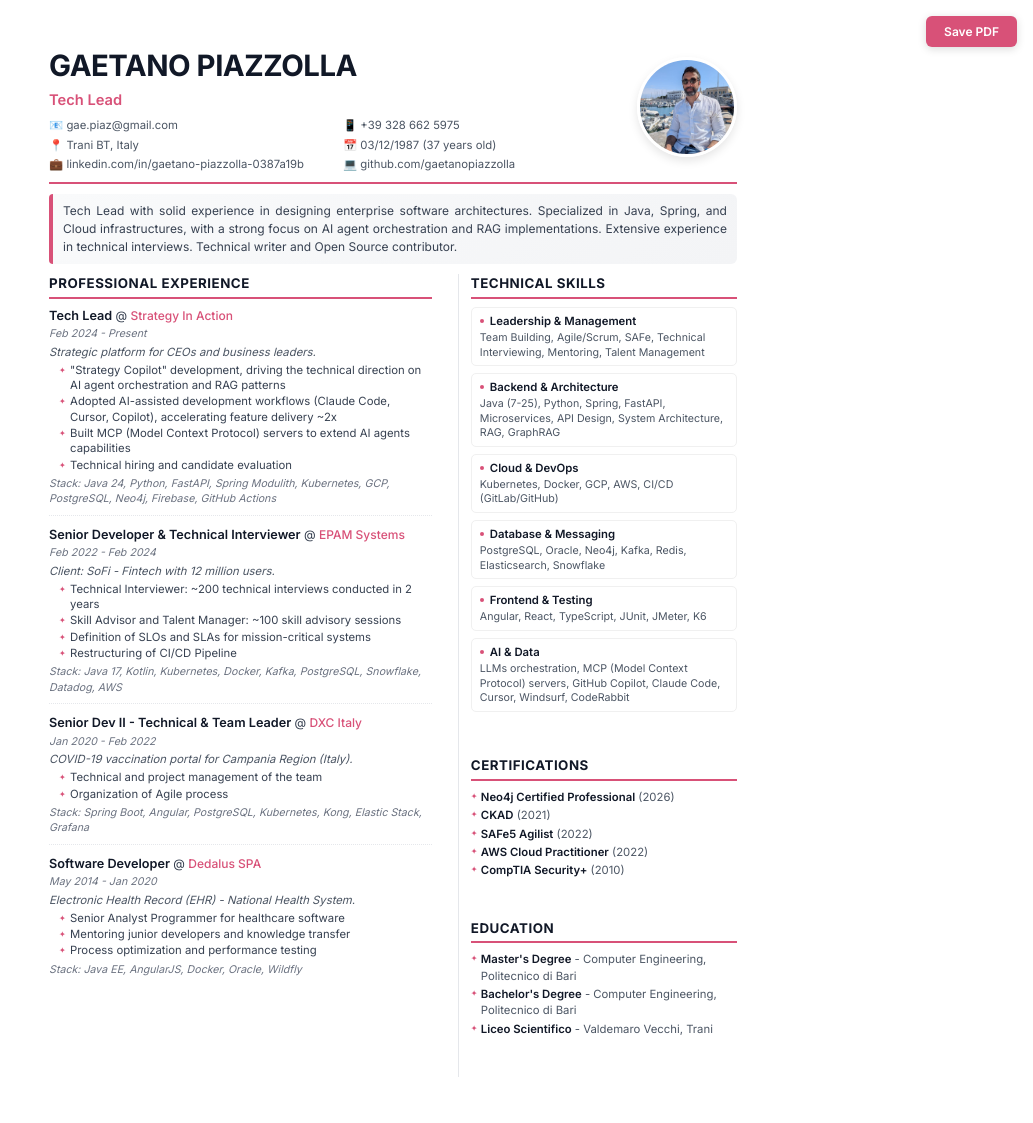
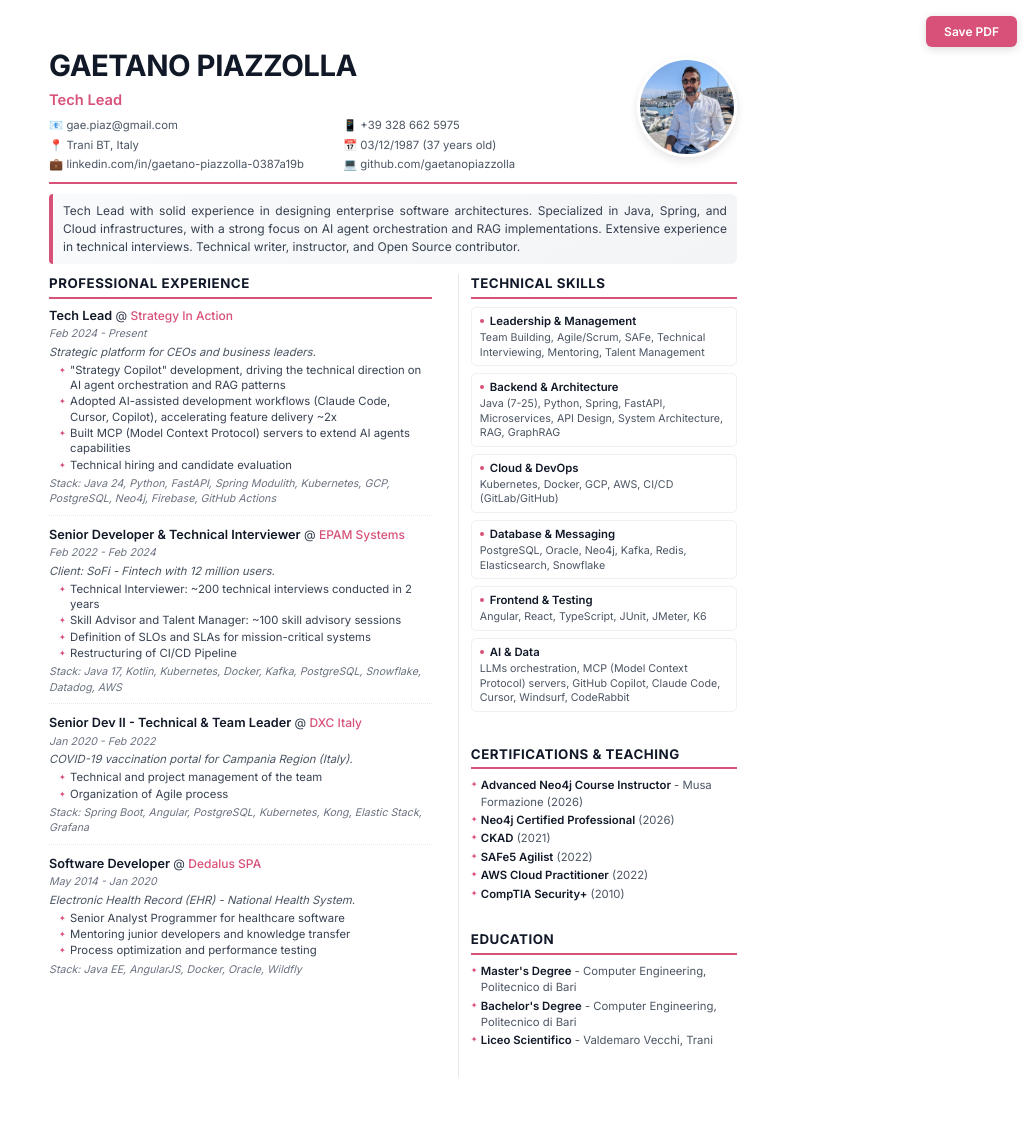
Before and after one commit to GaetanoPiazzolla/gaetanopiazzolla.github.io, a Jekyll site: the page assets/cv-2026-en.html, which Jekyll copies as it is, in a window 1280 px wide. Shown: the whole page, without its empty margins (247-1280 px from the left). Built offline with Jekyll 4.4.1, drawn with Linux system fonts in a browser that asks for light colours.

```diff
--- a/assets/cv-2026-en.html
+++ b/assets/cv-2026-en.html
@@ -309,7 +309,7 @@
 
     <div class="summary">
         Tech Lead with solid experience in designing enterprise software architectures. Specialized in Java, Spring,
-        and Cloud infrastructures, with a strong focus on AI agent orchestration and RAG implementations. Extensive experience in technical interviews. Technical writer and Open Source contributor.
+        and Cloud infrastructures, with a strong focus on AI agent orchestration and RAG implementations. Extensive experience in technical interviews. Technical writer, instructor, and Open Source contributor.
     </div>
 
     <div class="content-grid">
@@ -420,7 +420,8 @@
             </div>
 
             <div class="section">
-                <h2>Certifications</h2>
+                <h2>Certifications & Teaching</h2>
+                <div class="cert-item"><strong>Advanced Neo4j Course Instructor</strong> - Musa Formazione (2026)</div>
                 <div class="cert-item"><strong>Neo4j Certified Professional</strong> (2026)</div>
                 <div class="cert-item"><strong>CKAD</strong> (2021)</div>
                 <div class="cert-item"><strong>SAFe5 Agilist</strong> (2022)</div>
--- a/assets/cv-2026.html
+++ b/assets/cv-2026.html
@@ -420,7 +420,8 @@
             </div>
 
             <div class="section">
-                <h2>Certificazioni</h2>
+                <h2>Certificazioni & Docenze</h2>
+                <div class="cert-item"><strong>Docente Corso Avanzato Neo4j</strong> - Musa Formazione (2026)</div>
                 <div class="cert-item"><strong>Neo4j Certified Professional</strong> (2026)</div>
                 <div class="cert-item"><strong>CKAD</strong> (2021)</div>
                 <div class="cert-item"><strong>SAFe5 Agilist</strong> (2022)</div>
```
Also changed, not shown: other parts of assets/cv-2026.html (+1 -1 lines), _posts/2026-11-09-devfest-bari-2026.md (added, +46 -0 lines), Gemfile.lock, assets/devfest-bari-2026.jpg (added), 1 other file.
